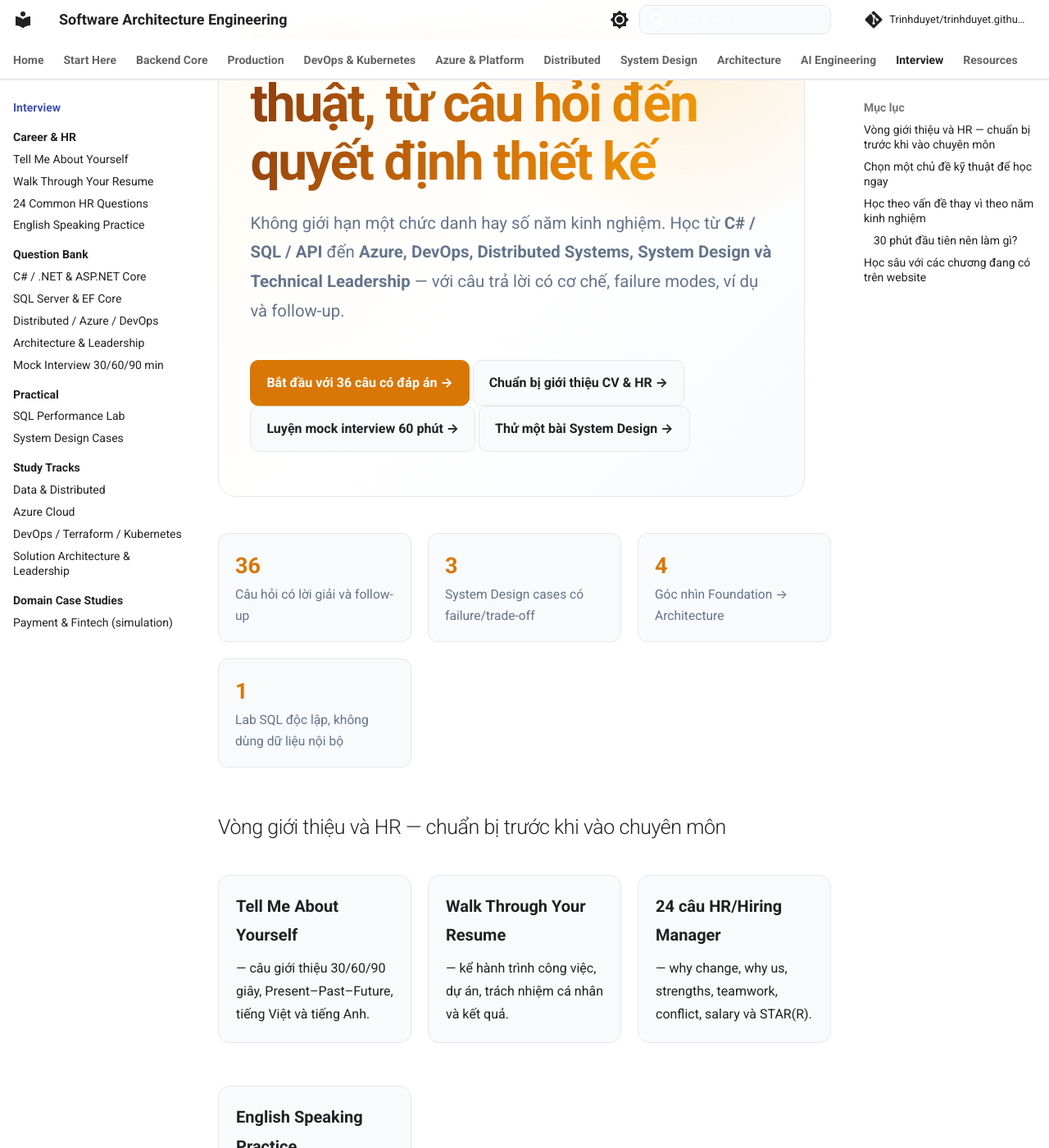
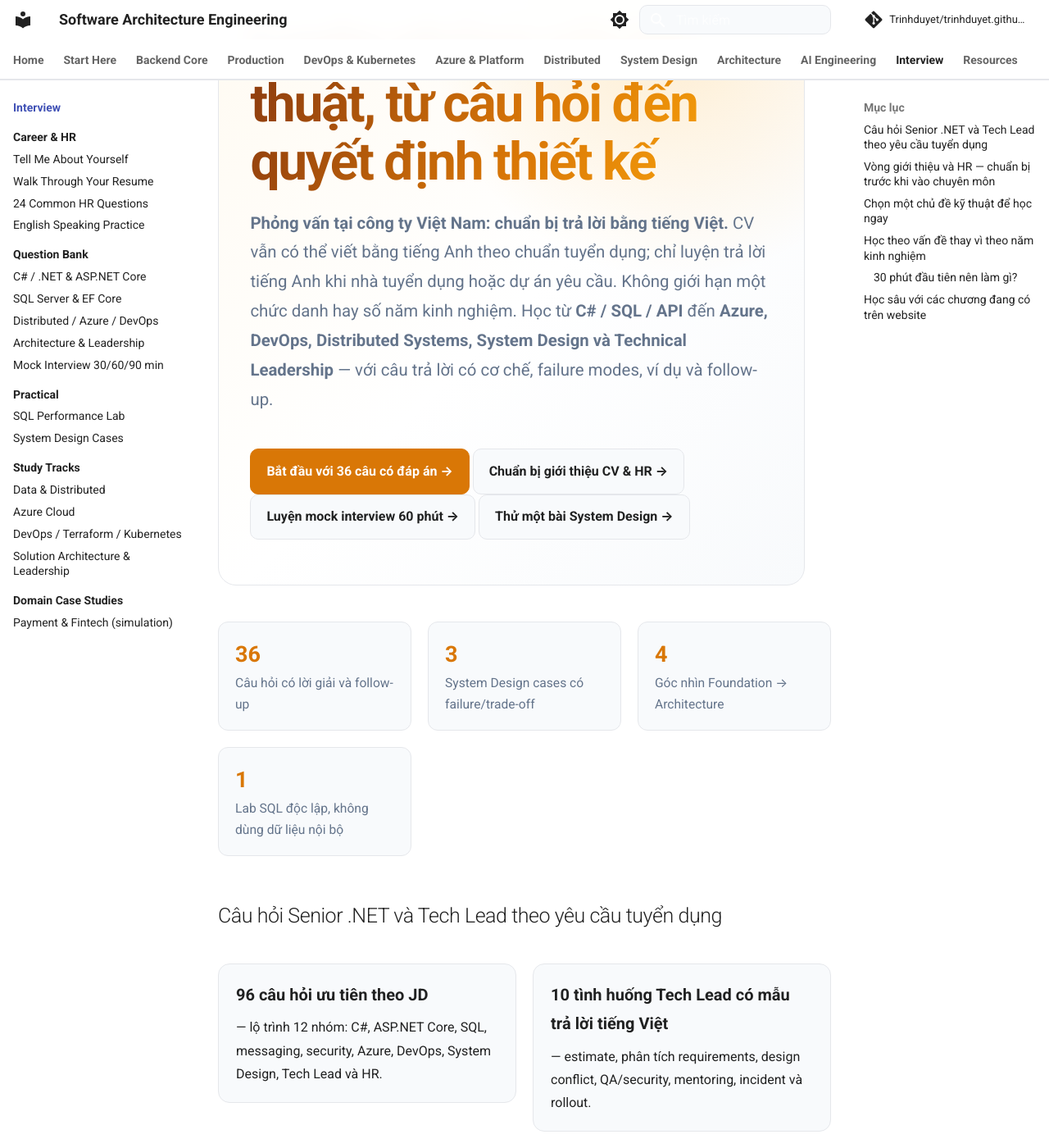
Before and after one commit to Trinhduyet/trinhduyet.github.io, an MkDocs documentation site: the page built from docs/interview/index.md, in a window 1280 px wide and 1400 px high, scrolled down 306 px. Shown: the whole window at 82% size. Built offline with MkDocs 1.6.1 and Material for MkDocs 9.7.7, drawn with Linux system fonts in a browser that asks for light colours; comment, search, counter and statistics services are not loaded.

Commit message:
feat(interview): Vietnamese-first preparation and Senior Tech Lead job question navigation

```diff
--- a/docs/interview/index.md
+++ b/docs/interview/index.md
@@ -4,7 +4,7 @@
 
 # Luyện phỏng vấn kỹ thuật, từ câu hỏi đến quyết định thiết kế
 
-Không giới hạn một chức danh hay số năm kinh nghiệm. Học từ **C# / SQL / API** đến **Azure, DevOps, Distributed Systems, System Design và Technical Leadership** — với câu trả lời có cơ chế, failure modes, ví dụ và follow-up.
+**Phỏng vấn tại công ty Việt Nam: chuẩn bị trả lời bằng tiếng Việt.** CV vẫn có thể viết bằng tiếng Anh theo chuẩn tuyển dụng; chỉ luyện trả lời tiếng Anh khi nhà tuyển dụng hoặc dự án yêu cầu. Không giới hạn một chức danh hay số năm kinh nghiệm. Học từ **C# / SQL / API** đến **Azure, DevOps, Distributed Systems, System Design và Technical Leadership** — với câu trả lời có cơ chế, failure modes, ví dụ và follow-up.
 
 <div class="hero-actions" markdown>
 
@@ -21,6 +21,16 @@ Không giới hạn một chức danh hay số năm kinh nghiệm. Học từ **
   <div class="stat-card"><strong>3</strong><span>System Design cases có failure/trade-off</span></div>
   <div class="stat-card"><strong>4</strong><span>Góc nhìn Foundation → Architecture</span></div>
   <div class="stat-card"><strong>1</strong><span>Lab SQL độc lập, không dùng dữ liệu nội bộ</span></div>
+</div>
+
+## Câu hỏi Senior .NET và Tech Lead theo yêu cầu tuyển dụng
+
+<div class="course-grid" markdown>
+
+[**96 câu hỏi ưu tiên theo JD** — lộ trình 12 nhóm: C#, ASP.NET Core, SQL, messaging, security, Azure, DevOps, System Design, Tech Lead và HR.](05-interview-preparation/senior-techlead-question-map.md){ .course-card }
+
+[**10 tình huống Tech Lead có mẫu trả lời tiếng Việt** — estimate, phân tích requirements, design conflict, QA/security, mentoring, incident và rollout.](05-interview-preparation/techlead-scenarios.md){ .course-card }
+
 </div>
 
 ## Vòng giới thiệu và HR — chuẩn bị trước khi vào chuyên môn
```
